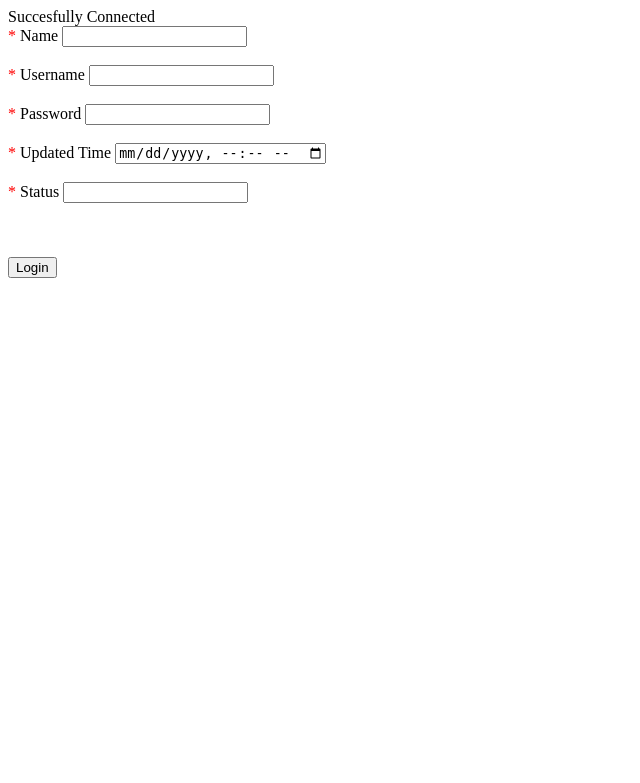
After one commit to Rungrukuk/Internship, a PHP site: page /admin/create_user in a window 1280 px wide. The commit adds this page. Shown: the top 783 px of the page, without its empty margins (0-640 px from the left). Run offline with PHP 8.4, Linux system fonts and the light colour scheme.

Commit message:
Create User Added

```diff
--- /dev/null
+++ b/VolunteerProject/admin/create_user.php
@@ -0,0 +1,129 @@
+
+<?php
+include "functions/connections.php";
+include "functions/functions.php";
+$name = $username = $password = $updated = $usernameError = $passwordError  = $statusError = $nameError = $updatedError = $success = $error =  "";
+
+if ($_SERVER["REQUEST_METHOD"] == "POST")
+{
+
+    if($_POST['name'] == '')
+    {
+        $name = "Name is required";
+    }
+    else
+    {
+        $name = clearInput($_POST["name"]);
+        if(!preg_match("/^[a-z A-Z' ]*$/",$name))
+        {
+            $nameError = "Only letters allowed";
+        }
+    }
+
+    if($_POST['username'] == '')
+    {
+        $usernameError = "Username is required";
+    }
+    else
+    {
+        $username = clearInput($_POST["username"]);
+        if(!preg_match("/^[a-z A-Z' ]*$/",$username))
+        {
+            $usernameError = "Only letters allowed";
+        }
+    }
+
+    if($_POST['password'] == '')
+    {
+        $passwordError = "Password is required";
+    }
+    else
+    {
+        $password = md5($_POST["password"]);
+    }
+
+    if($_POST['status'] == '')
+    {
+        $status = 0;
+    }
+    else
+    {
+        $status = $_POST['status'];
+
+        if($status>1 || $status < 0)
+        {
+            $statusError = "Only 1 and 0 allowed";
+        }
+
+    }
+    // Add Updated Time Error;
+    echo $statusError;
+    if($usernameError == "" and $passwordError == "" and $nameError == "" and $statusError = "" /*and $updatedError = ""*/)
+    {
+
+        $sql_login = "INSERT INTO `users`(`name`, `username`, `password`, `status`) VALUES ('$name','$username','$password','$status')";
+        if ($conn->query($sql) == TRUE)
+        {
+            $success = "New record created successfully";
+        }
+        else
+        {
+            $error = "Error: " . $sql . "<br>" . $conn->error;
+        }
+        $conn->close();
+    }
+
+}
+
+
+
+
+?>
+
+<!DOCTYPE html>
+<html lang="en">
+<head>
+    <meta charset="UTF-8">
+    <meta http-equiv="X-UA-Compatible" content="IE=edge">
+    <meta name="viewport" content="width=device-width, initial-scale=1.0">
+    <title>Document</title>
+    <style>
+    .error {color: #FF0000;}
+    </style>
+</head>
+<body>
+    <form action="" method = "post">
+        <span class="error">* <?php echo $nameError;?></span>
+        <label for="name">Name</label>
+        <input type="text" name = "name" value="<?php echo $name;?>">
+        </br>
+        </br>
+        <span class="error">* <?php echo $usernameError;?></span>
+        <label for="username">Username</label>
+        <input type="text" name = "username" value="<?php echo $username;?>">
+        </br>
+        </br>
+        <span class="error">* <?php echo $passwordError;?></span>
+        <label for="password">Password</label>
+        <input type="password" name = "password">
+        </br>
+        </br>
+        <span class="error">* <?php echo $updatedError;?></span>
+        <label for="updated">Updated Time</label>
+        <input type="datetime-local" name = "updated">
+        </br>
+        </br>
+        <span class="error">* <?php echo $statusError;?></span>
+        <label for="status">Status</label>
+        <input type="number" name = "status">
+        </br>
+        </br>
+        <span class="error"><?php echo $success;?></span>
+        <span class="error"><?php echo $error;?></span>
+        </br>
+        </br>
+        <input type="submit" value="Login">
+
+    </form>
+</body>
+</html>
--- a/VolunteerProject/admin/functions/connections.php
+++ b/VolunteerProject/admin/functions/connections.php
@@ -5,11 +5,13 @@ $username = "root";
 $password = "";
 $dbName = "volunteer";
 
-$connections = new mysqli($servername, $username, $password,$dbName);
+$conn = new mysqli($servername, $username, $password,$dbName);
 
-if ($connections->connect_error) {
-  die("Connection failed: " . $connections->connect_error);
+if ($conn->connect_error) {
+  die("Connection failed: " . $conn->connect_error);
 }
+else
+  echo "Succesfully Connected";
 
 
 ?>
--- a/VolunteerProject/admin/index.php
+++ b/VolunteerProject/admin/index.php
@@ -43,7 +43,7 @@ if(!isset($_SESSION['user_login'])){
             <input type="text" id="mySearch" onkeyup="myFunction()" placeholder="Search" title="Type in a category">
             <ul id="myMenu">
               <li><a href="#">Dashboard</a></li>
-              <li><a href="#">Components</a></li>
+              <li><a href="create_user">Create User</a></li>
               <li><a href="#">Analytics</a></li>
               <li><a href="#">Tables</a></li>
               <li><a href="#">Forms</a></li>
```
Also changed, not shown: VolunteerProject/admin/functions/dbConnection.php (deleted, +0 -15 lines), VolunteerProject/admin/login.php (+8 -2 lines), VolunteerProject/admin/users/update.php (added), VolunteerProject/admin/users/uploads.php (deleted).
